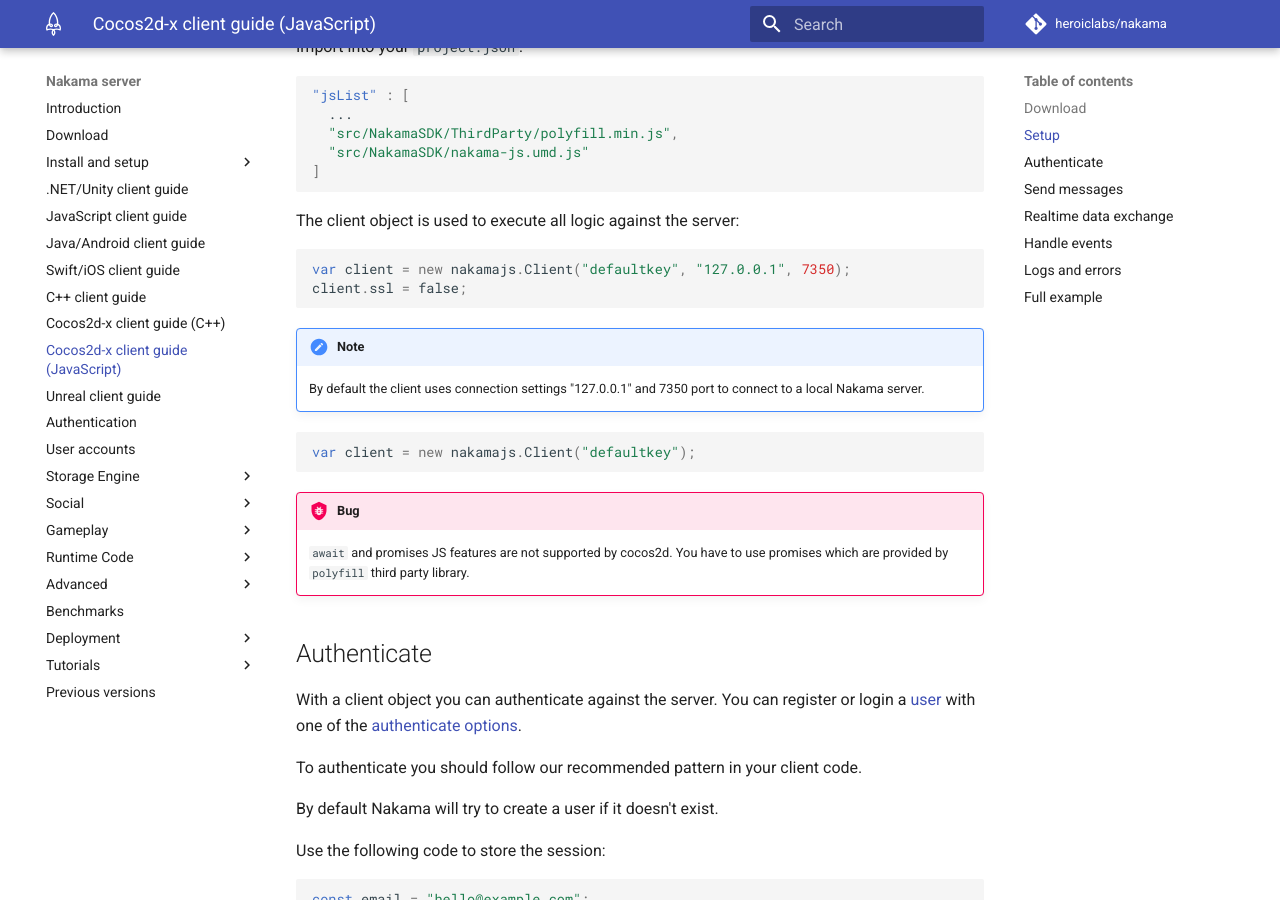
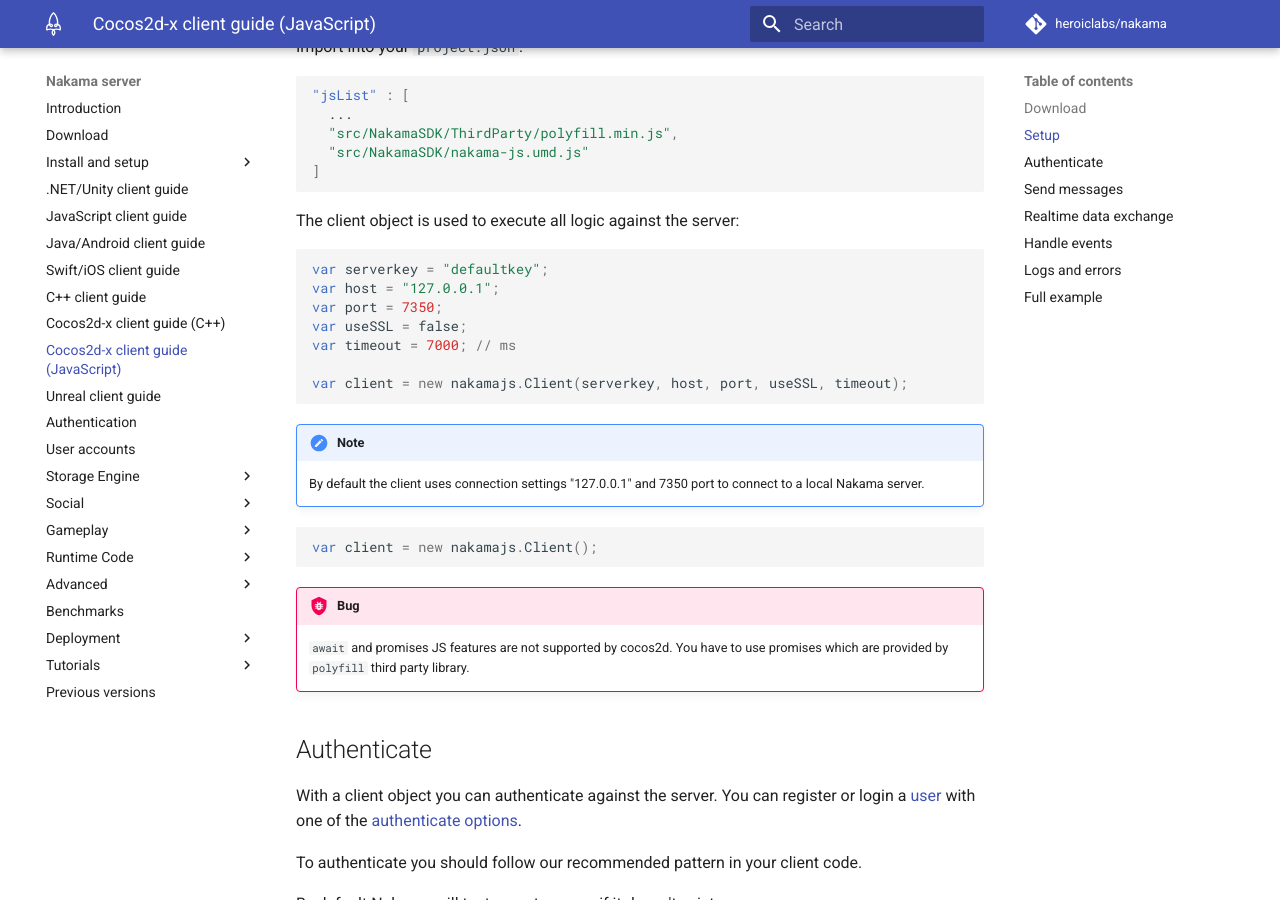
Before and after one commit to heroiclabs/nakama-docs, an MkDocs documentation site: the page built from docs/cocos2d-x-js-client-guide.md, in a window 1280 px wide and 900 px high, scrolled down 668 px. Built offline with MkDocs 1.6.1 and Material for MkDocs 9.7.7, drawn with Linux system fonts in a browser that asks for light colours; comment, search, counter and statistics services are not loaded; old or Windows-style settings are respelled for this version of MkDocs.

Commit message:
update client creation for cocos2d js

````diff
--- a/docs/cocos2d-x-js-client-guide.md
+++ b/docs/cocos2d-x-js-client-guide.md
@@ -28,15 +28,20 @@
 The client object is used to execute all logic against the server:
 
 ```js
-var client = new nakamajs.Client("defaultkey", "127.0.0.1", 7350);
-client.ssl = false;
+var serverkey = "defaultkey";
+var host = "127.0.0.1";
+var port = 7350;
+var useSSL = false;
+var timeout = 7000; // ms
+
+var client = new nakamajs.Client(serverkey, host, port, useSSL, timeout);
 ```
 
 !!! Note
     By default the client uses connection settings "127.0.0.1" and 7350 port to connect to a local Nakama server.
 
 ```js
-var client = new nakamajs.Client("defaultkey");
+var client = new nakamajs.Client();
 ```
 
 !!! Bug
````
